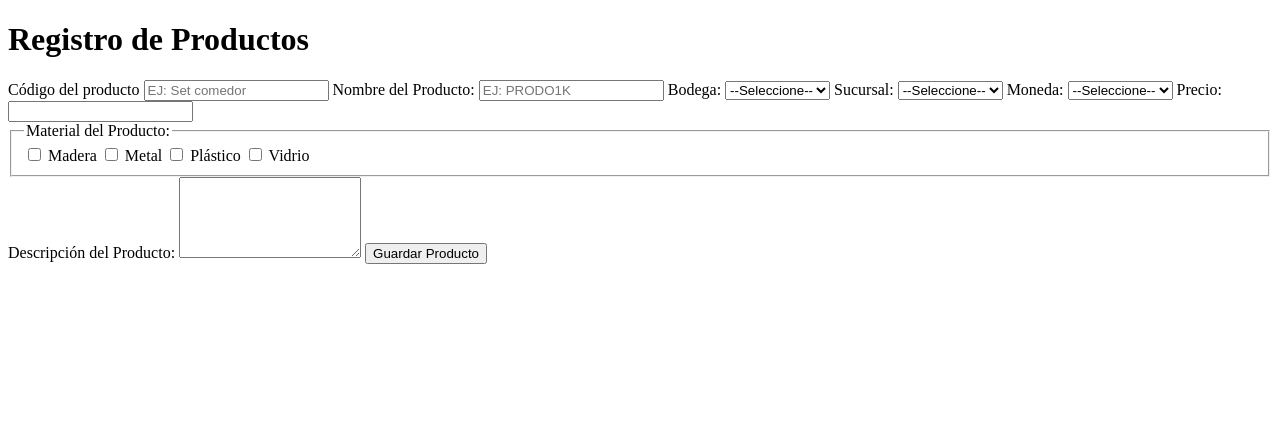
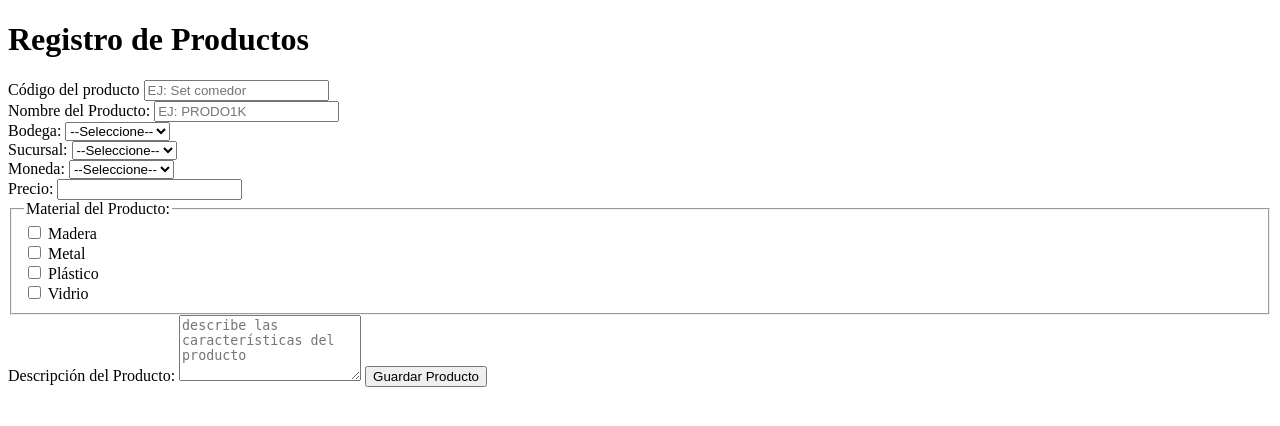
Before and after one commit to matias-bello-rodriguez/prueba-tecnica, a PHP site: page /views/index.php in a window 1280 px wide. Shown: the top 426 px of the page. Run offline with PHP 8.4, Linux system fonts and the light colour scheme; the template is opened without the code that fills it, so the values that code supplies are empty.

Commit message:
divs de organizacion en html, index.php

```diff
--- a/js/index.js
+++ b/js/index.js
@@ -0,0 +1,3 @@
+class ProductoApp{
+
+}
--- a/views/index.php
+++ b/views/index.php
@@ -10,16 +10,32 @@
 <body>
     <!-- contenedor del formulario -->
     <div class="container">
+
+        <header>
             <h1>Registro de Productos</h1>
+        </header>
+        <!-- contenido principal -->
+         <div class=contenido>
+
             <!-- formulario -->
-        <form action="formulario_producto">
+             <form action="formulario_producto" novalidate>
+
+            <div class="form-row">
+             <!-- este div agrupa los labels e inputs -->
+             <div class="form-group">
                  <label for="codigo">Código del producto</label>
                  <input type="text" id="codigo" name="codigo" pattern="[A-Za-z0-9]+" minlength="5" maxlength="15" placeholder="EJ: Set comedor" required> <!-- pattern estipula atributos que aceptan expresiones regulares (REGEX), aqui de A-Z y solo números; tambien minlength y maxlength que establecen una cantidad mínima y máxima de caracteres -->
+             </div>
 
+            <div class="form-group">
                 <!-- nombre del producto -->
                 <label for="nombre">Nombre del Producto:</label>
                 <input type="text" id="nombre_id" name="nombre" minlength="2" maxlength="50" placeholder="EJ: PRODO1K" required>
+            </div>
+            </div>
 
+            <div class="form-row">
+                <div class="form-group">
                     <!-- select de bodega -->
                     <label for="bodega">Bodega:</label>
                     <select id="bodega_id" name="bodega" required>
@@ -29,13 +45,20 @@
                             <option value="<?= htmlspecialchars($b['id']) ?>"><?= htmlspecialchars($b['nombre']) ?></option>
                         <?php endforeach; ?>
                     </select>
+                </div>
 
+                <div class="form-group">
                     <!-- sucursal depende de la opción de bodega seleccionada -->
                     <label for="sucursal">Sucursal:</label>
                     <select id="sucursal_id" name="sucursal" required>
                         <option value="">--Seleccione--</option>
                     </select>
+                </div>
+            </div>
 
+            <div class="form-row">
+
+            <div class="form-group">
                 <!-- select de monedas -->
                 <label for="moneda">Moneda:</label>
                 <select id="moneda_id" name="moneda" required>
@@ -45,27 +68,43 @@
                         <option value="<?= htmlspecialchars($m['id']) ?>"><?= htmlspecialchars($m['nombre']) ?></option>
                     <?php endforeach; ?>
                 </select>
+            </div>
 
+            <div class="form-group">
                 <label for="precio">Precio:</label>
                 <input type="number" id="precio_id" name="precio" step="0.01" min="0.01" required> <!-- step permite dos decimales y un salto de una centena; min establece que el valor mínimo es 0.01, es decir, no permite 0 ni números negativos-->
+            </div>
+            </div>
 
+            <div class="form-group">
                 <!-- se establece un orden distinto, de manera que los labels/inputs puedan estar organizados como checkbox de forma horizontal -->
                 <fieldset>
                     <legend>Material del Producto:</legend>
+                    <div class="checkbox-grid">
                         <label><input type="checkbox" name="material[]" value="Madera"> Madera</label>
+                    </div>
+                    <div class="checkbox-grid">
                         <label><input type="checkbox" name="material[]" value="Metal"> Metal</label>
+                    </div>
+                    <div class="checkbox-grid">
                         <label><input type="checkbox" name="material[]" value="Plástico"> Plástico</label>
+                    </div>
+
+                    <div class="checkbox-grid">
                         <label><input type="checkbox" name="material[]" value="Vidrio"> Vidrio</label>
+                    </div>
                 </fieldset>
+            </div>
 
                  <!-- descripcion del producto -->
                  <label for="descripcion">Descripción del Producto:</label>
-            <textarea id="descripcion_id" name="descripcion" rows="5" required></textarea>
+                 <textarea id="descripcion_id" name="descripcion" rows="4" placeholder="describe las características del producto" minlength="10" maxlength="1000"></textarea>
 
                  <!-- guardar el producto -->
                  <button type="button" id="guardarProducto">Guardar Producto</button>
 
              </form>
+         </div>
     </div>
 
     <!-- etiqueta script para hacer referencia a index.js -->
```
Lines whose indentation alone changed are shown as unchanged.
